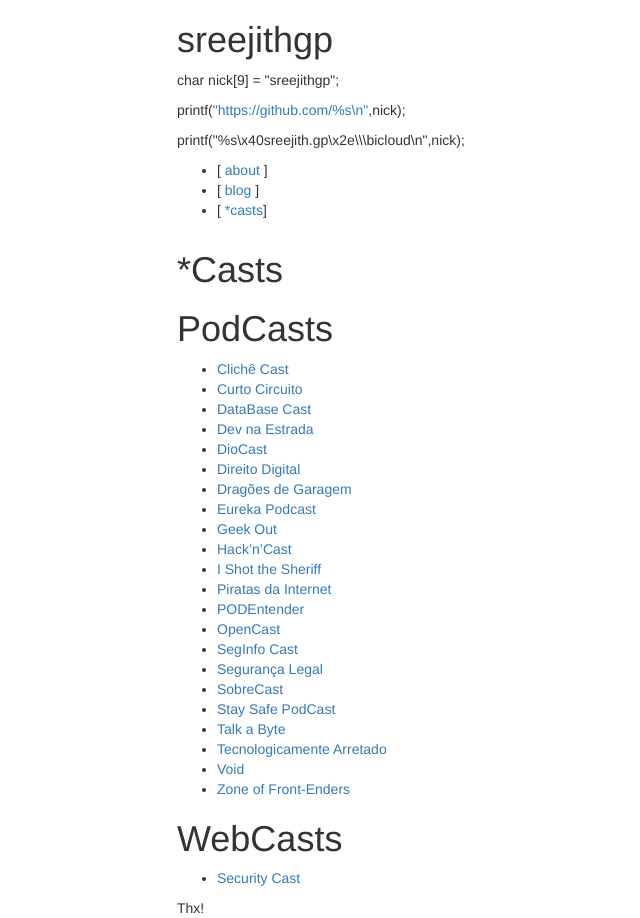
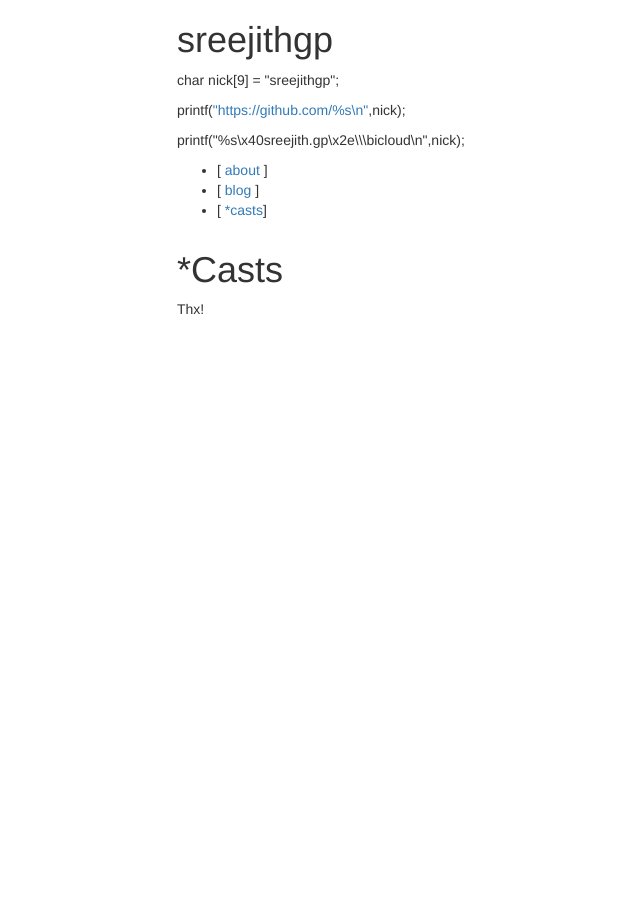
Before and after one commit to sreejithgp/jekyll-solarized-theme, a Jekyll site: the page built from casts.md, in a window 1280 px wide. Shown: the whole page, without its empty margins (88-728 px from the left). Built offline with Jekyll 4.4.1, drawn with Linux system fonts in a browser that asks for light colours; nearby versions of some CDN libraries; library files that are not in the unit come from our copies.

Commit message:
casts removed

```diff
--- a/casts.md
+++ b/casts.md
@@ -3,32 +3,3 @@ layout: page
 title: "*Casts"
 permalink: /casts/
 ---
-
-# PodCasts
-
-* [Clichê Cast](http://www.revistacliche.com.br)
-* [Curto Circuito](http://curtocircuito.cc/)
-* [DataBase Cast](http://imasters.com.br/perfil/databasecast/)
-* [Dev na Estrada](http://devnaestrada.com.br/)
-* [DioCast](http://www.diolinux.com.br/search/label/DioCast)
-* [Direito Digital](http://josemilagre.com.br/blog/podcast/)
-* [Dragões de Garagem](http://scienceblogs.com.br/dragoesdegaragem/)
-* [Eureka Podcast](https://eurekapod.wordpress.com/)
-* [Geek Out](https://geekout.fm/)
-* [Hack’n’Cast](http://hackncast.org/)
-* [I Shot the Sheriff](http://www.naopod.com.br/)
-* [Piratas da Internet](https://piratasdainternet.github.io/)
-* [PODEntender](http://www.podentender.com/)
-* [OpenCast](http://tecnologiaaberta.com.br/category/opencast/)
-* [SegInfo Cast](https://www.seginfo.com.br/seginfocast/)
-* [Segurança Legal](http://www.segurancalegal.com/)
-* [SobreCast](https://sobrevivencialismo.com/tag/sobrecast/)
-* [Stay Safe PodCast](http://www.staysafepodcast.com.br/)
-* [Talk a Byte](http://www.tabcast.com.br/)
-* [Tecnologicamente Arretado](http://tecnologicamentearretado.com.br)
-* [Void](http://voidpodcast.com/)
-* [Zone of Front-Enders](http://zofe.com.br/)
-
-# WebCasts
-
-* [Security Cast](https://youtube.com/securitycast)
```
